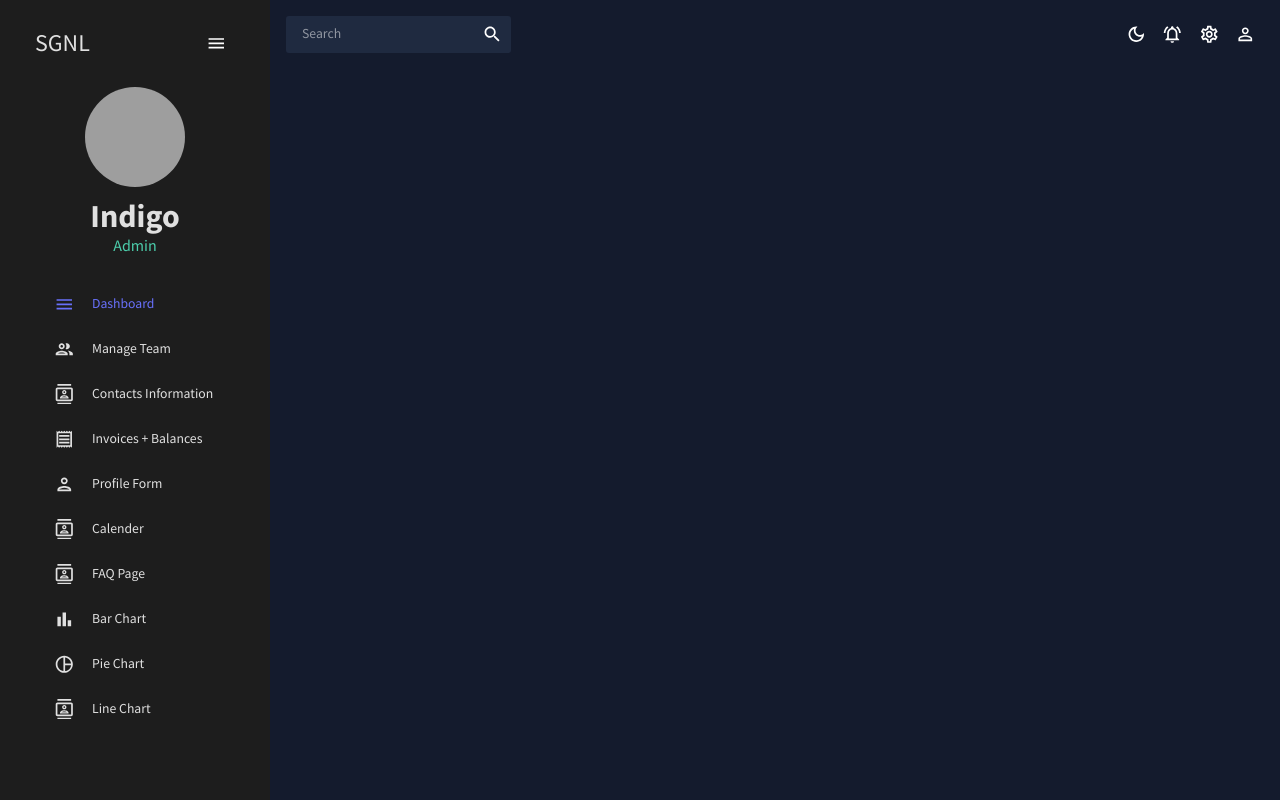
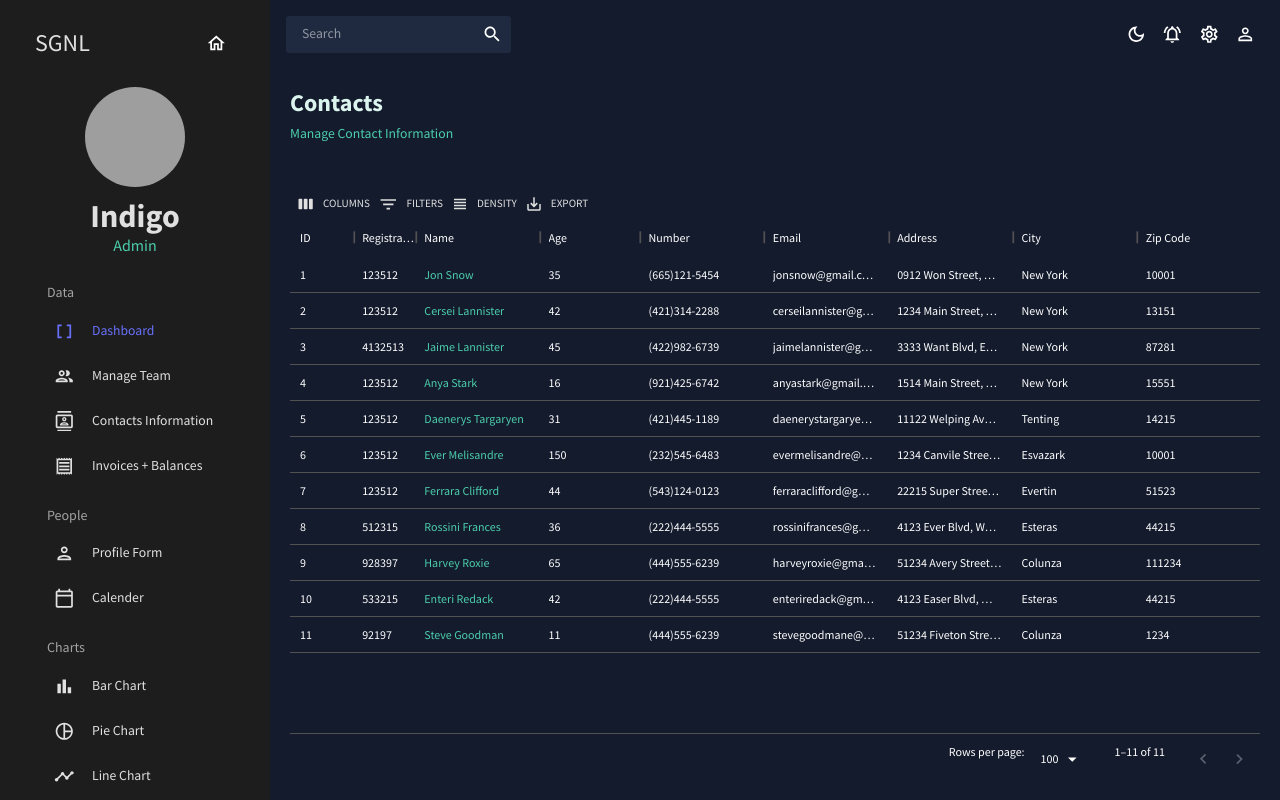
Before and after one commit to ucl-sgnl/FSP_Dashboard, a React (Create React App) app in the folder UCL/FSP_Dasboard/: page /contacts in a window 1280 px wide. Built offline with nearby package versions, Linux system fonts and the light colour scheme; grey boxes are pictures that could not be loaded.

Commit message:
adding mui-data-grids

```diff
--- a/UCL/FSP_Dasboard/src/App.js
+++ b/UCL/FSP_Dasboard/src/App.js
@@ -4,10 +4,10 @@ import { Routes, Route } from "react-router-dom";
 import { CssBaseline, ThemeProvider } from '@mui/material';
 import TopBar from './scenes/global/TopBar';
 import SideBar from './scenes/global/SideBar';
-// import Dashboard from './scenes/dashboard';
-//import Team from './scenes/team';
+import Dashboard from './scenes/dashboard';
+import Team from './scenes/team';
 //import Invoice from './scenes/invoice';
-//import Contacts from './scenes/contacts';
+import Contacts from './scenes/contacts';
 //import Bar from './scenes/bar';
 //import Form from './scenes/form';
 //import Line from './scenes/line';
@@ -29,10 +29,10 @@ function App() {
                     <main className='content'>
                         <TopBar/>
                         <Routes>
-                            {/* <Route path="/" element={<Dashboard />} /> */}
-                            {/* <Route path="/team" element={<Team />} /> */}
+                            <Route path="/" element={<Dashboard />} />
+                            <Route path="/team" element={<Team />} />
                             {/* <Route path="/invoice" element={<Invoice />} /> */}
-                            {/* <Route path="/contacts" element={<Contacts />} /> */}
+                            <Route path="/contacts" element={<Contacts />} />
                             {/* <Route path="/bar" element={<Bar />} /> */}
                             {/* <Route path="/form" element={<Form />} /> */}
                             {/* <Route path="/line" element={<Line />} /> */}
--- /dev/null
+++ b/UCL/FSP_Dasboard/src/components/Header.jsx
@@ -0,0 +1,24 @@
+import { Typography, Box, useTheme } from "@mui/material";
+import { tokens } from "../theme";
+
+const Header = ({title, subtitle}) => {
+    const theme = useTheme();
+    const colors = tokens(theme.palette.mode);
+
+    return (
+        <Box mb="30px">
+            <Typography variant="h3"
+            color={colors.greenAccent[100]}
+            fontWeight="bold"
+            sx={{ mb: "5px" }}
+            >{title}</Typography>
+
+            <Typography
+            variant="subtitle1"
+            color={colors.greenAccent[500]}
+            >{subtitle}</Typography>
+        </Box>
+    )
+}
+
+export default Header;
--- /dev/null
+++ b/UCL/FSP_Dasboard/src/scenes/contacts/index.jsx
@@ -0,0 +1,66 @@
+import { Box, useTheme} from "@mui/material";
+import { DataGrid, GridToolbar } from "@mui/x-data-grid";
+import Header from "../../components/Header";
+import { tokens } from "../../theme";
+import { mockDataContacts } from "../../data/mockData";
+
+const Contacts = () => {
+    const theme = useTheme();
+    const colors = tokens(theme.palette.mode);
+
+    const columns = [
+        {field: "id", headerName: "ID", flex:0.5},
+        {field: "registrarId", headerName: "Registrar ID", flex:0.5},
+        {field: "name", headerName: "Name", flex: 1, cellClassName: "name-column--cell"}, // this will grow depending on the width
+        {field: "age", headerName: "Age", type: "number", headerAlign: "left", align: "left"},
+        {field: "phone", headerName: "Number", flex: 1},
+        {field: "email", headerName: "Email", flex: 1},
+        {field: "address", headerName: "Address", flex: 1},
+        {field: "city", headerName: "City", flex: 1},
+        {field: "zipCode", headerName: "Zip Code", flex: 1},
+    ]
+
+    return (
+        <Box m="20px">
+            <Header title="Contacts" subtitle="Manage Contact Information"></Header>
+            <Box m="40px 0 0 0" height="75vh"
+            // this allows you to change the mui style by changing their code
+            sx={{
+                "& .MuiDataGrid-root": {
+                    border: "none"
+                },
+                "& .MuiDataGrid-cell": {
+                    border: "none"
+                },
+                "& .name-column--cell": { // defined earluer
+                    color: colors.greenAccent[500],
+                },
+                "& .MuiDataGrid-columnHeaders": { // defined earluer
+                    textEmphasis: "bold",
+                    borderBottom: "none"
+                },
+                "& .MuiDataGrid-virtualScroller": {
+                    backgroundColor: colors.primary[500],
+                },
+                "& .MuiTablePagination-root": {
+                    verticalAlign: "bottom",
+                    textAlign: "bottom",
+                },
+                "& .MuiDataGrid-toolbarContainer .MuiButton-text": {
+                    color: `${colors.grey[100]} !important`,
+                }
+
+            }}
+            >
+                <DataGrid
+                rows = {mockDataContacts}
+                columns = {columns}
+                density="compact"
+                components={{ Toolbar: GridToolbar }} // this will allow the columns, filters, denristy and export function
+                ></DataGrid>
+            </Box>
+        </Box>
+    )
+}
+
+export default Contacts;
--- a/UCL/FSP_Dasboard/src/scenes/global/SideBar.jsx
+++ b/UCL/FSP_Dasboard/src/scenes/global/SideBar.jsx
@@ -12,13 +12,14 @@ import ContactsOutlinedIcon from "@mui/icons-material/ContactsOutlined";
 import ReceiptOutlinedIcon from "@mui/icons-material/ReceiptOutlined";
 import PersonOutlinedIcon from "@mui/icons-material/PersonOutlined";
 import CalendarTodayOutlinedIcon from "@mui/icons-material/CalendarTodayOutlined";
-import HelpOutlineOutlinedIcon from "@mui/icons-material/HelpOutlineOutlined";
 import BarChartOutlinedIcon from "@mui/icons-material/BarChartOutlined";
 import PieChartOutlineOutlinedIcon from "@mui/icons-material/PieChartOutlineOutlined";
-import TimelineOutlinedIcon from "@mui/icons-material/TimelineOutlined";
+import TimelineIcon from '@mui/icons-material/Timeline';
 import MenuOutlinedIcon from "@mui/icons-material/MenuOutlined";
 import MapOutlinedIcon from "@mui/icons-material/MapOutlined";
+import DataArrayOutlinedIcon from '@mui/icons-material/DataArrayOutlined';
 import { Bar } from '@nivo/bar';
+import LiveHelpOutlinedIcon from '@mui/icons-material/LiveHelpOutlined';
 
 const Item = ({title, to, icon, selected, setSelected}) => {
     const theme = useTheme();
@@ -69,12 +70,13 @@ const SideBar = () => {
                 {/* LOGO AND MENU ICON */}
                 <MenuItem
                     onClick={() => setIsCollapsed(!isCollapsed)}
-                    icon={isCollapsed ? <MenuOutlinedIcon /> : undefined}
+                    icon={isCollapsed ? <HomeOutlinedIcon /> : undefined}
                     style={{
                     margin: "10px 0 20px 0",
                     color: colors.grey[100],
                     }}
                 >
+                    {/* What does it show when it is collapsed */}
                     {!isCollapsed && (
                     <Box
                         display="flex"
@@ -86,7 +88,7 @@ const SideBar = () => {
                         SGNL
                         </Typography>
                         <IconButton onClick={() => setIsCollapsed(!isCollapsed)}>
-                            <MenuOutlinedIcon />
+                            <HomeOutlinedIcon />
                         </IconButton>
                     </Box>
                     )}
@@ -121,16 +123,25 @@ const SideBar = () => {
 
                     {/* Menu items */}
                     <Box paddingLeft={isCollapsed ? undefined : "10%"}>
+
+                        <Typography
+                        variant="h6"
+                        color={colors.grey[300]}
+                        sx={{ m: "15px 0 5px 20px" }}
+                        >
+                        Data
+                        </Typography>
+
                         <Item
                         title="Dashboard"
                         to="/"
-                        icon={<MenuOutlinedIcon/>}
+                        icon={<DataArrayOutlinedIcon/>}
                         selected={selected}
                         setSelected={setSelected} />
 
                         <Item
                         title="Manage Team"
-                        to="/people"
+                        to="/team"
                         icon={<PeopleOutlinedIcon />}
                         selected={selected}
                         setSelected={setSelected} />
@@ -147,6 +158,14 @@ const SideBar = () => {
                         to="/invoices"
                         icon={<ReceiptOutlinedIcon />} selected={selected} setSelected={setSelected} />
 
+                        <Typography
+                        variant="h6"
+                        color={colors.grey[300]}
+                        sx={{ m: "15px 0 5px 20px" }}
+                        >
+                        People
+                        </Typography>
+
                         <Item
                         title="Profile Form"
                         to="/form"
@@ -155,13 +174,15 @@ const SideBar = () => {
                         <Item
                         title="Calender"
                         to="/calender"
-                        icon={<ContactsOutlinedIcon />} selected={selected} setSelected={setSelected} />
+                        icon={<CalendarTodayOutlinedIcon />} selected={selected} setSelected={setSelected} />
 
-                        <Item
-                        title="FAQ Page"
-                        to="/faq"
-                        icon={<ContactsOutlinedIcon />} selected={selected} setSelected={setSelected} />
-
+                        <Typography
+                        variant="h6"
+                        color={colors.grey[300]}
+                        sx={{ m: "15px 0 5px 20px" }}
+                        >
+                        Charts
+                        </Typography>
                         <Item
                         title="Bar Chart"
                         to="/bar"
@@ -175,7 +196,17 @@ const SideBar = () => {
                         <Item
                         title="Line Chart"
                         to="/line"
-                        icon={<ContactsOutlinedIcon />} selected={selected} setSelected={setSelected} />
+                        icon={<TimelineIcon />} selected={selected} setSelected={setSelected} />
+
+                        <Item
+                        title="Mapping"
+                        to="/mapping"
+                        icon={<MapOutlinedIcon />} selected={selected} setSelected={setSelected} />
+
+                        <Item
+                        title="FAQ Page"
+                        to="/faq"
+                        icon={<LiveHelpOutlinedIcon />} selected={selected} setSelected={setSelected} />
                     </Box>
                 </Menu>
             </ProSidebar>
--- /dev/null
+++ b/UCL/FSP_Dasboard/src/scenes/team/index.jsx
@@ -0,0 +1,84 @@
+import { Box, Typography, useTheme } from "@mui/material";
+import { DataGrid } from "@mui/x-data-grid";
+import Header from "../../components/Header";
+import { tokens } from "../../theme";
+import { mockDataTeam } from "../../data/mockData";
+import { AdminPanelSettingsOutlined } from "@mui/icons-material";
+import AdminPanelSettingsOutlinedIcon from '@mui/icons-material/AdminPanelSettingsOutlined';
+import LockOpenOutlinedIcon from '@mui/icons-material/LockOpenOutlined';
+import SecurityOutlinedIcon from '@mui/icons-material/SecurityOutlined';
+
+const Team = () => {
+    const theme = useTheme();
+    const colors = tokens(theme.palette.mode);
+
+    const columns = [
+        {field: "id", headerName: "ID"},
+        {field: "name", headerName: "Name", flex: 1, cellClassName: "name-column--cell"}, // this will grow depending on the width
+        {field: "age", headerName: "Age", type: "number", headerAlign: "left", align: "left"},
+        {field: "phone", headerName: "Number", flex: 1},
+        {field: "email", headerName: "Email", flex: 1},
+        {field: "access", headerName: "Role", flex: 1, headerAlign: "center", align: "center",
+        renderCell: ({row : { access }}) => {
+            return (
+                <Box width="60%"
+                m="0 auto"
+                p="5px"
+                display="flex"
+                justifyContent="center"
+                backgroundColor={
+                    access === "admin"
+                    ? colors.greenAccent[500]
+                    : colors.redAccent[500]
+                }
+                borderRadius="4px">
+                    {access === "admin" && <AdminPanelSettingsOutlinedIcon />}
+                    {access === "user" && <LockOpenOutlinedIcon />}
+                    {access === "manager" && <SecurityOutlinedIcon />}
+                    <Typography
+                    variant="h6"
+                    back={colors.greenAccent[100]}
+                    sx={{ ml: "5px" }}>{access}</Typography>
+                </Box>
+            )
+        }},
+    ]
+
+    return (
+        <Box m="20px">
+            <Header title="Team" subtitle="Manage your team members"></Header>
+            <Box m="40px 0 0 0" height="75vh"
+            // this allows you to change the mui style by changing their code
+            sx={{
+                "& .MuiDataGrid-root": {
+                    border: "none"
+                },
+                "& .MuiDataGrid-cell": {
+                    border: "none"
+                },
+                "& .name-column--cell": { // defined earluer
+                    color: colors.greenAccent[500],
+                },
+                "& .MuiDataGrid-columnHeaders": { // defined earluer
+                    textEmphasis: "bold",
+                    borderBottom: "none"
+                },
+                "& .MuiDataGrid-virtualScroller": {
+                    backgroundColor: colors.primary[500],
+                },
+                "& .MuiTablePagination-root": {
+                    verticalAlign: "bottom",
+                    textAlign: "bottom",
+                }
+            }}
+            >
+                <DataGrid
+                rows = {mockDataTeam}
+                columns = {columns}
+                ></DataGrid>
+            </Box>
+        </Box>
+    )
+}
+
+export default Team;
```
Also changed, not shown: UCL/FSP_Dasboard/src/scenes/dashboard/index.jsx (+10 -1 lines).
